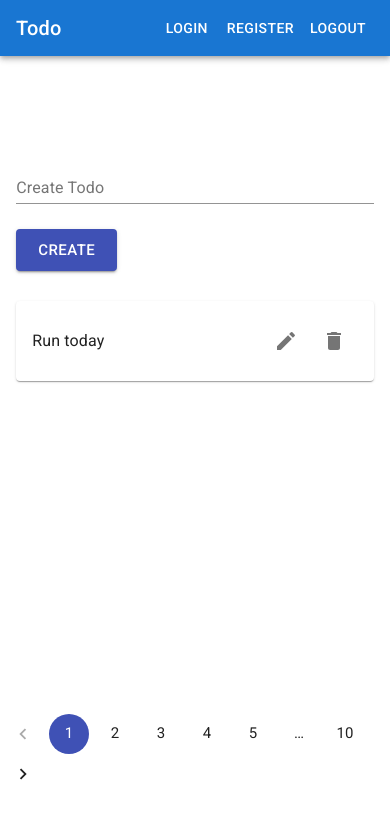
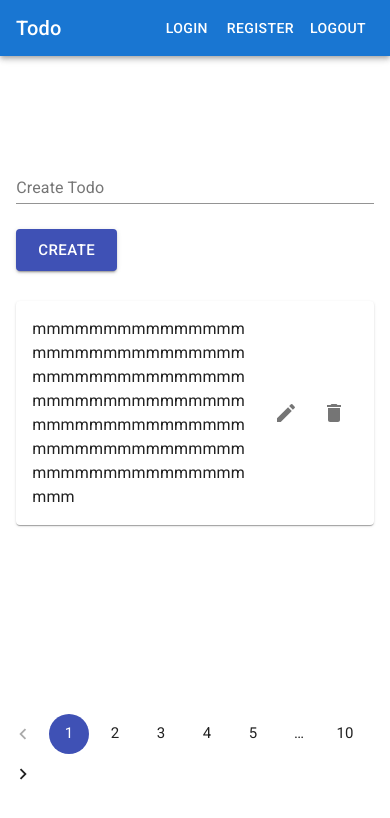
Before and after one commit to plechipt/todo-app, a React (Create React App) app in the folder frontend/: page /login in a window 390 px wide. Shown: the top 818 px of the page. Built offline with nearby package versions, Linux system fonts and the light colour scheme.

Commit message:
responsive todo

```diff
--- a/frontend/src/components/Authentication/Login.js
+++ b/frontend/src/components/Authentication/Login.js
@@ -8,7 +8,7 @@ import Button from "@material-ui/core/Button";
 import AccountCircle from "@material-ui/icons/AccountCircle";
 import LockIcon from "@material-ui/icons/Lock";
 
-const useStyles = makeStyles((theme) => ({
+const useStyles = makeStyles(() => ({
   formsContainer: {
     justifyContent: "center",
   },
--- a/frontend/src/components/Authentication/Register.js
+++ b/frontend/src/components/Authentication/Register.js
@@ -9,7 +9,7 @@ import EmailIcon from "@material-ui/icons/Email";
 import AccountCircle from "@material-ui/icons/AccountCircle";
 import LockIcon from "@material-ui/icons/Lock";
 
-const useStyles = makeStyles((theme) => ({
+const useStyles = makeStyles(() => ({
   formsContainer: {
     justifyContent: "center",
   },
--- a/frontend/src/components/CreateForm.js
+++ b/frontend/src/components/CreateForm.js
@@ -27,7 +27,7 @@ const CreateForm = () => {
             label="Create Todo"
             fullWidth
             inputProps={{
-              maxLength: 70,
+              maxLength: 80,
             }}
           />
           <Button
--- a/frontend/src/components/TodoList.js
+++ b/frontend/src/components/TodoList.js
@@ -27,8 +27,12 @@ const useStyles = makeStyles((theme) => ({
     wordBreak: "break-word",
     padding: theme.spacing(2),
   },
+  test: {
+    display: "flex",
+    marginLeft: 15,
+  },
   content: {
-    //textDecoration: "line-through",
+    //atextDecoration: "line-through",
     fontSize: 16,
   },
 }));
@@ -41,8 +45,10 @@ const TodoList = () => {
       <Grid className={classes.todoContainer} container>
         <Grid className={classes.item} item xs={11} sm={8} md={6} lg={4}>
           <Paper className={classes.paper}>
-            <Typography className={classes.content}>Run today</Typography>
-            <div>
+            <Typography className={classes.content}>
+              mmmmmmmmmmmmmmmmmmmmmmmmmmmmmmmmmmmmmmmmmmmmmmmmmmmmmmmmmmmmmmmmmmmmmmmmmmmmmmmmmmmmmmmmmmmmmmmmmmmmmmmmmmmm
+            </Typography>
+            <div className={classes.test}>
               <IconButton aria-label="edit">
                 <EditIcon />
               </IconButton>
```
Also changed, not shown: 1 other file (tests, documents, lock files or other folders).
